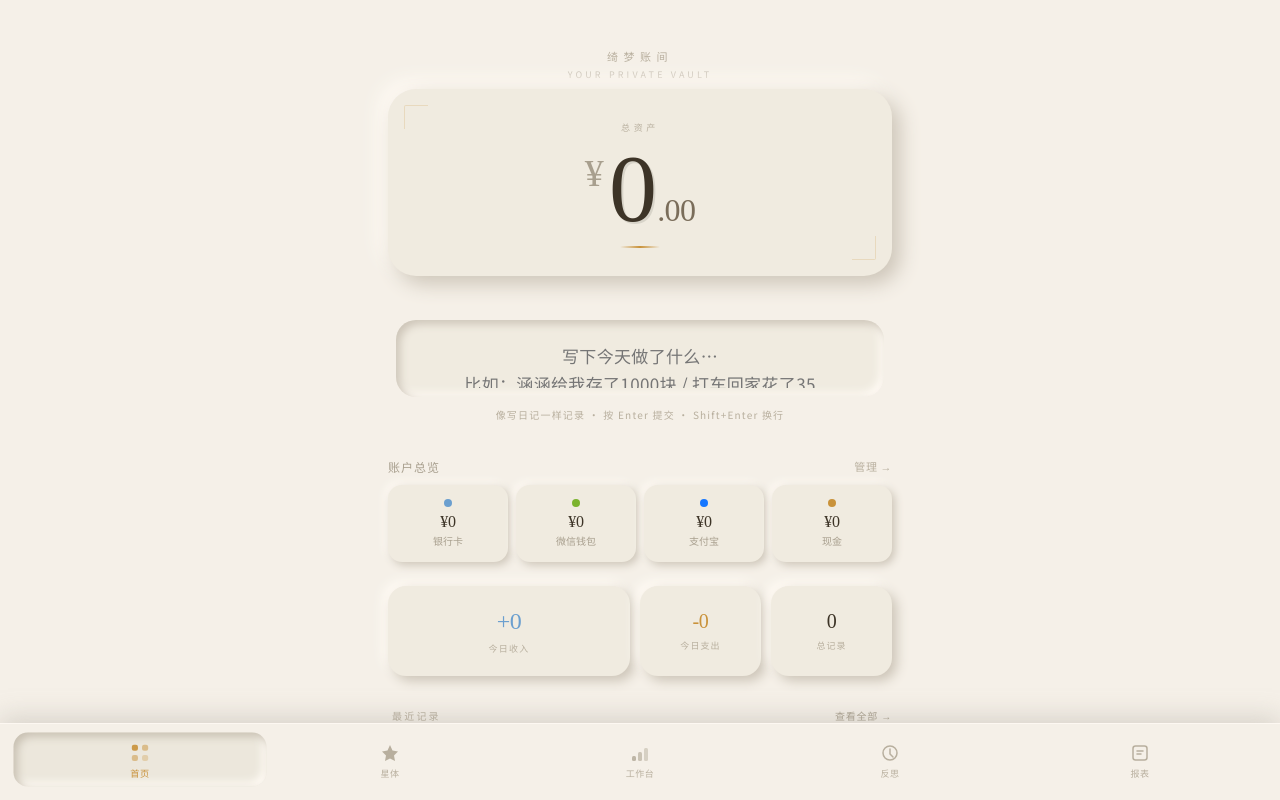
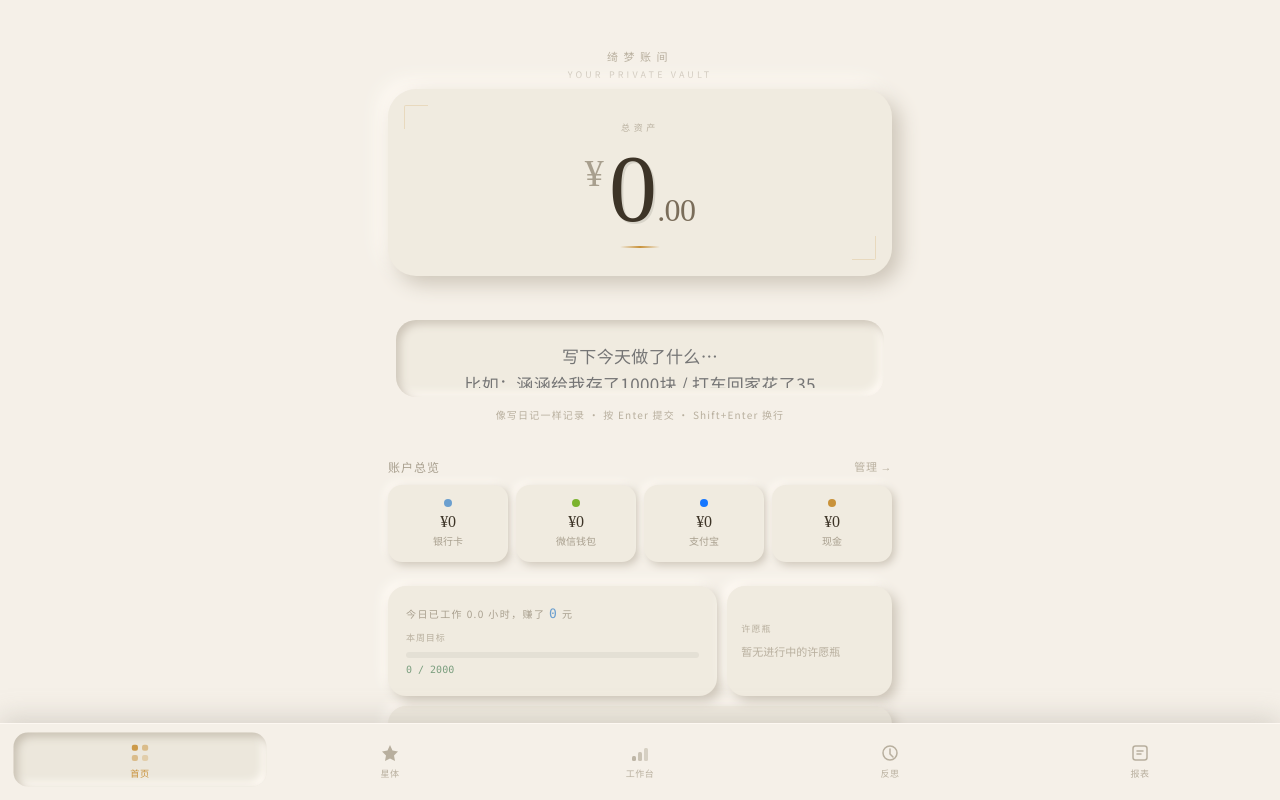
Before and after one commit to YMIR777/qimeng-vault, a React (Vite) app: page /dashboard in a window 1280 px wide. Shown: the top 800 px of the page. Built offline with nearby package versions, Linux system fonts and the light colour scheme.

Commit message:
feat: add Dashboard insights - daily work motivation, wish bottle quick view, fast record entry

```diff
--- a/src/components/magic/MagicInput.tsx
+++ b/src/components/magic/MagicInput.tsx
@@ -1,4 +1,4 @@
-import { useState } from 'react';
+import { useState, useRef, useImperativeHandle, forwardRef } from 'react';
 import { parseInput } from './parseInput';
 import type { ParseResult } from './parseInput';
 
@@ -6,9 +6,21 @@ interface MagicInputProps {
   onSubmit: (result: ParseResult) => void;
 }
 
-export function MagicInput({ onSubmit }: MagicInputProps) {
+export interface MagicInputRef {
+  focus: () => void;
+}
+
+export const MagicInput = forwardRef<MagicInputRef, MagicInputProps>(function MagicInput({ onSubmit }, ref) {
   const [value, setValue] = useState('');
   const [focused, setFocused] = useState(false);
+  const textareaRef = useRef<HTMLTextAreaElement>(null);
+
+  useImperativeHandle(ref, () => ({
+    focus: () => {
+      textareaRef.current?.focus();
+      textareaRef.current?.scrollIntoView({ behavior: 'smooth', block: 'center' });
+    },
+  }));
 
   function handleKeyDown(e: React.KeyboardEvent<HTMLTextAreaElement>) {
     if (e.key === 'Enter' && !e.shiftKey && value.trim()) {
@@ -32,6 +44,7 @@ export function MagicInput({ onSubmit }: MagicInputProps) {
         padding: '4px',
       }}>
         <textarea
+          ref={textareaRef}
           value={value}
           onChange={(e) => setValue(e.target.value)}
           onFocus={() => setFocused(true)}
@@ -60,4 +73,4 @@ export function MagicInput({ onSubmit }: MagicInputProps) {
       </div>
     </div>
   );
-}
+});
--- a/src/pages/Dashboard.tsx
+++ b/src/pages/Dashboard.tsx
@@ -12,6 +12,7 @@ import { SupplementForm } from '../components/magic/SupplementForm';
 import { WishPicker } from '../components/wishes/WishPicker';
 import { useToast } from '../components/ui/Toast';
 import { db } from '../store/db';
+import type { MagicInputRef } from '../components/magic/MagicInput';
 
 function easeOut(t: number): number {
   return 1 - Math.pow(1 - t, 3);
@@ -165,6 +166,7 @@ export function Dashboard() {
   const { budgets: _budgets } = useBudgets();
   const { showToast } = useToast();
   const pageRef = useRef<HTMLDivElement>(null);
+  const magicInputRef = useRef<MagicInputRef>(null);
 
   useEffect(() => {
     if (!pageRef.current) return;
@@ -318,6 +320,27 @@ export function Dashboard() {
   const todayTx = transactions.filter(t => t.date >= today.getTime());
   const todayIncome = todayTx.filter(t => t.type === 'income').reduce((s, t) => s + t.amount, 0);
   const todayExpense = todayTx.filter(t => t.type === 'expense').reduce((s, t) => s + t.amount, 0);
+
+  // ── 洞察卡片数据 ──────────────────────────────────────
+  const todayWorkMinutes = todayTx
+    .filter(t => t.type === 'income')
+    .reduce((sum, t) => sum + (t.timeSpent || 0), 0);
+  const todayWorkHours = (todayWorkMinutes / 60).toFixed(1);
+
+  const weekStart = new Date();
+  const dayOfWeek = weekStart.getDay();
+  const diff = weekStart.getDate() - dayOfWeek + (dayOfWeek === 0 ? -6 : 1);
+  weekStart.setDate(diff);
+  weekStart.setHours(0, 0, 0, 0);
+  const weekIncome = transactions
+    .filter(t => t.type === 'income' && t.date >= weekStart.getTime())
+    .reduce((sum, t) => sum + t.amount, 0);
+  const weekGoal = 2000;
+  const weekProgress = Math.min((weekIncome / weekGoal) * 100, 100);
+
+  const latestWish = [...wishes]
+    .filter(w => w.status === 'building')
+    .sort((a, b) => b.createdAt - a.createdAt)[0];
 
   // Format number with thousands separator and decimal
   const formattedNumber = displayNumber.toLocaleString('zh-CN', {
@@ -484,7 +507,7 @@ export function Dashboard() {
 
       {/* Magic Input */}
       <div className="animate-in" style={{ marginBottom: '36px', padding: '0 8px' }}>
-        <MagicInput onSubmit={handleInputSubmit} />
+        <MagicInput ref={magicInputRef} onSubmit={handleInputSubmit} />
         <p style={{
           textAlign: 'center',
           marginTop: '10px',
@@ -498,6 +521,192 @@ export function Dashboard() {
 
       {/* Account Overview */}
       <AccountOverview />
+
+      {/* Insights — 洞察卡片 */}
+      <div className="animate-in" style={{ marginBottom: '32px' }}>
+        {/* Row 1: 今日工作激励 + 许愿瓶 */}
+        <div style={{
+          display: 'grid',
+          gridTemplateColumns: '2fr 1fr',
+          gap: '10px',
+          marginBottom: '10px',
+          alignItems: 'stretch',
+        }}>
+          {/* 今日工作激励 */}
+          <div style={{
+            background: '#f0ebe0',
+            borderRadius: '18px',
+            padding: '20px 18px',
+            boxShadow: '5px 5px 12px #cdc5b8, -5px -5px 12px #fffbf5',
+            display: 'flex',
+            flexDirection: 'column',
+            justifyContent: 'center',
+            minHeight: '110px',
+          }}>
+            <div style={{
+              fontFamily: "'Noto Sans SC', sans-serif",
+              fontSize: '10px',
+              letterSpacing: '0.14em',
+              color: '#a89f8e',
+              marginBottom: '10px',
+            }}>
+              今日已工作 {todayWorkHours} 小时，赚了 <span style={{
+                fontFamily: "ui-monospace, SFMono-Regular, Menlo, Monaco, 'Cascadia Code', monospace",
+                fontSize: '13px',
+                color: '#6b9fcf',
+                fontWeight: 500,
+              }}>{todayIncome.toFixed(0)}</span> 元
+            </div>
+            <div style={{
+              fontFamily: "'Noto Sans SC', sans-serif",
+              fontSize: '9px',
+              letterSpacing: '0.1em',
+              color: '#b8af9e',
+              marginBottom: '8px',
+            }}>
+              本周目标
+            </div>
+            <div style={{
+              height: '6px',
+              borderRadius: '3px',
+              background: 'rgba(163,158,148,0.15)',
+              overflow: 'hidden',
+              marginBottom: '6px',
+            }}>
+              <div style={{
+                height: '100%',
+                width: `${weekProgress}%`,
+                borderRadius: '3px',
+                background: '#7a9e7e',
+                transition: 'width 0.8s cubic-bezier(0.34, 1.56, 0.64, 1)',
+              }} />
+            </div>
+            <div style={{
+              fontFamily: "ui-monospace, SFMono-Regular, Menlo, Monaco, 'Cascadia Code', monospace",
+              fontSize: '10px',
+              color: '#7a9e7e',
+            }}>
+              {weekIncome.toFixed(0)} / {weekGoal}
+            </div>
+          </div>
+
+          {/* 许愿瓶快速查看 */}
+          <Link to="/wishes" style={{ textDecoration: 'none' }}>
+            <div style={{
+              background: '#f0ebe0',
+              borderRadius: '18px',
+              padding: '18px 14px',
+              boxShadow: '5px 5px 12px #cdc5b8, -5px -5px 12px #fffbf5',
+              display: 'flex',
+              flexDirection: 'column',
+              justifyContent: 'center',
+              minHeight: '110px',
+              height: '100%',
+              cursor: 'pointer',
+              transition: 'transform 0.3s cubic-bezier(0.34, 1.56, 0.64, 1), box-shadow 0.3s ease',
+            }}
+            onMouseEnter={e => {
+              e.currentTarget.style.transform = 'translateY(-2px)';
+              e.currentTarget.style.boxShadow = '6px 6px 16px #c5bdb0, -6px -6px 16px #fffbf5';
+            }}
+            onMouseLeave={e => {
+              e.currentTarget.style.transform = 'translateY(0)';
+              e.currentTarget.style.boxShadow = '5px 5px 12px #cdc5b8, -5px -5px 12px #fffbf5';
+            }}
+            >
+              <div style={{
+                fontFamily: "'Noto Sans SC', sans-serif",
+                fontSize: '9px',
+                letterSpacing: '0.12em',
+                color: '#b8af9e',
+                marginBottom: '8px',
+              }}>
+                许愿瓶
+              </div>
+              {latestWish ? (
+                <>
+                  <div style={{
+                    fontFamily: "'Noto Sans SC', sans-serif",
+                    fontSize: '13px',
+                    color: '#3d3427',
+                    marginBottom: '8px',
+                    overflow: 'hidden',
+                    textOverflow: 'ellipsis',
+                    whiteSpace: 'nowrap',
+                  }}>
+                    {latestWish.name}
+                  </div>
+                  <div style={{
+                    height: '4px',
+                    borderRadius: '2px',
+                    background: 'rgba(163,158,148,0.15)',
+                    overflow: 'hidden',
+                    marginBottom: '6px',
+                  }}>
+                    <div style={{
+                      height: '100%',
+                      width: `${Math.min((latestWish.currentBalance / latestWish.targetPrice) * 100, 100)}%`,
+                      borderRadius: '2px',
+                      background: '#c9923a',
+                      transition: 'width 0.8s cubic-bezier(0.34, 1.56, 0.64, 1)',
+                    }} />
+                  </div>
+                  <div style={{
+                    fontFamily: "ui-monospace, SFMono-Regular, Menlo, Monaco, 'Cascadia Code', monospace",
+                    fontSize: '10px',
+                    color: '#a89f8e',
+                  }}>
+                    {latestWish.currentBalance.toFixed(0)} / {latestWish.targetPrice.toFixed(0)}
+                  </div>
+                </>
+              ) : (
+                <div style={{
+                  fontSize: '11px',
+                  color: '#b8af9e',
+                }}>
+                  暂无进行中的许愿瓶
+                </div>
+              )}
+            </div>
+          </Link>
+        </div>
+
+        {/* 快速记账入口 */}
+        <button
+          onClick={() => magicInputRef.current?.focus()}
+          style={{
+            width: '100%',
+            padding: '16px 20px',
+            background: '#f0ebe0',
+            border: 'none',
+            borderRadius: '18px',
+            boxShadow: '5px 5px 12px #cdc5b8, -5px -5px 12px #fffbf5',
+            cursor: 'pointer',
+            display: 'flex',
+            alignItems: 'center',
+            justifyContent: 'center',
+            gap: '10px',
+            transition: 'all 0.3s cubic-bezier(0.34, 1.56, 0.64, 1)',
+            fontFamily: "'Noto Sans SC', sans-serif",
+            fontSize: '14px',
+            color: '#3d3427',
+          }}
+          onMouseEnter={e => {
+            e.currentTarget.style.transform = 'translateY(-2px)';
+            e.currentTarget.style.boxShadow = '6px 6px 16px #c5bdb0, -6px -6px 16px #fffbf5';
+          }}
+          onMouseLeave={e => {
+            e.currentTarget.style.transform = 'translateY(0)';
+            e.currentTarget.style.boxShadow = '5px 5px 12px #cdc5b8, -5px -5px 12px #fffbf5';
+          }}
+        >
+          <svg width="18" height="18" viewBox="0 0 24 24" fill="none" stroke="#7a9e7e" strokeWidth="1.5" strokeLinecap="round" strokeLinejoin="round">
+            <line x1="12" y1="5" x2="12" y2="19" />
+            <line x1="5" y1="12" x2="19" y2="12" />
+          </svg>
+          <span>快速记账</span>
+        </button>
+      </div>
 
       {/* Budget Progress */}
       <BudgetProgress transactions={transactions} />
```
Also changed, not shown: 1 other file (tests, documents, lock files or other folders).
